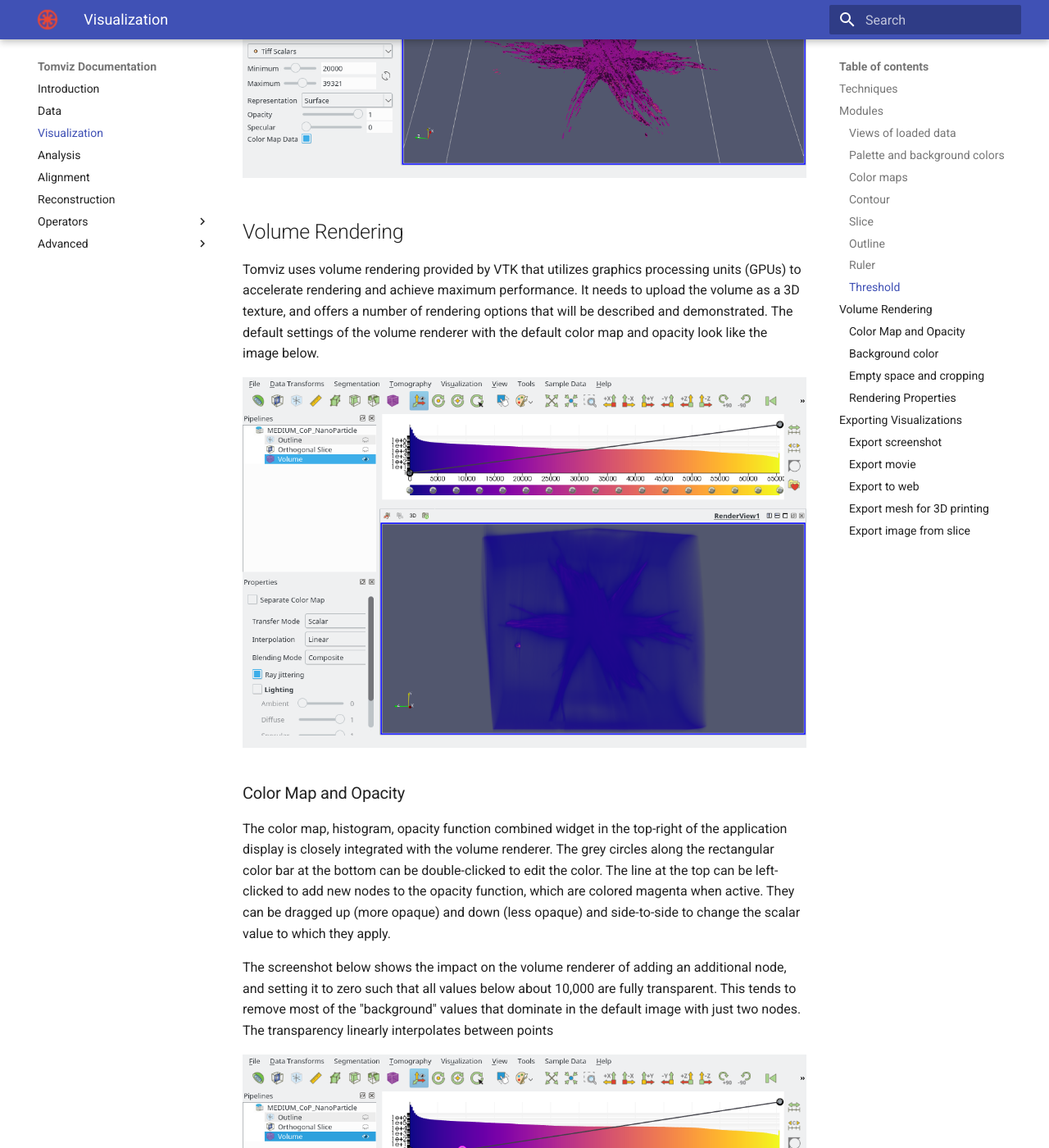
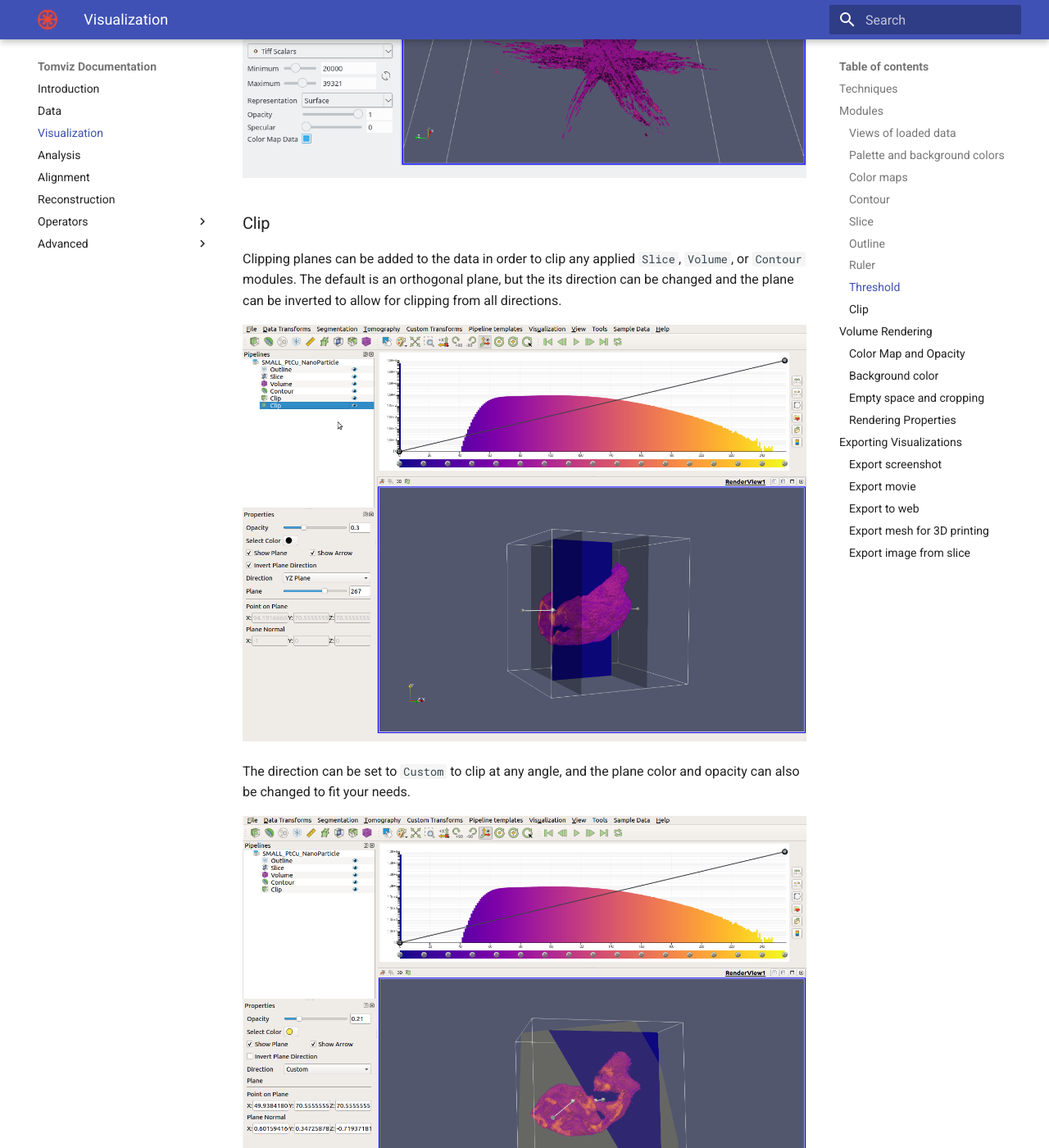
Before and after one commit to OpenChemistry/tomvizdocs, an MkDocs documentation site: the page built from docs/visualization.md, in a window 1280 px wide and 1400 px high, scrolled down 9086 px. Shown: the whole window at 82% size. Built offline with MkDocs 1.6.1 and Material for MkDocs 9.7.7, drawn with Linux system fonts in a browser that asks for light colours; some of the changed text lies outside the part shown.

Commit message:
Add information about the clip module
Signed-off-by: Brianna Major <brianna.major@kitware.com>

```diff
--- a/docs/visualization.md
+++ b/docs/visualization.md
@@ -127,6 +127,25 @@
 panel shown.
 
 ![Threshold](img/threshold2.png)
+
+### Clip
+
+Clipping planes can be added to the data in order to clip any applied `Slice`,
+`Volume`, or `Contour` modules. The default is an orthogonal plane, but the its
+direction can be changed and the plane can be inverted to allow for clipping
+from all directions.
+
+![Inverted clip plane](img/inverted_clip_plane.png)
+
+The direction can be set to `Custom` to clip at any angle, and the plane color
+and opacity can also be changed to fit your needs.
+
+![Nonortho clip plane](img/nonortho_clip_plane.png)
+
+Planes and arrows can also be toggled off for clearer views of the clipped data.
+
+![Hidden clip planes](img/hidden_clip_planes.png)
+
 
 ## Volume Rendering
 
```
Also changed, not shown: docs/img/hidden_clip_planes.png (added), docs/img/inverted_clip_plane.png (added), docs/img/nonortho_clip_plane.png (added).
